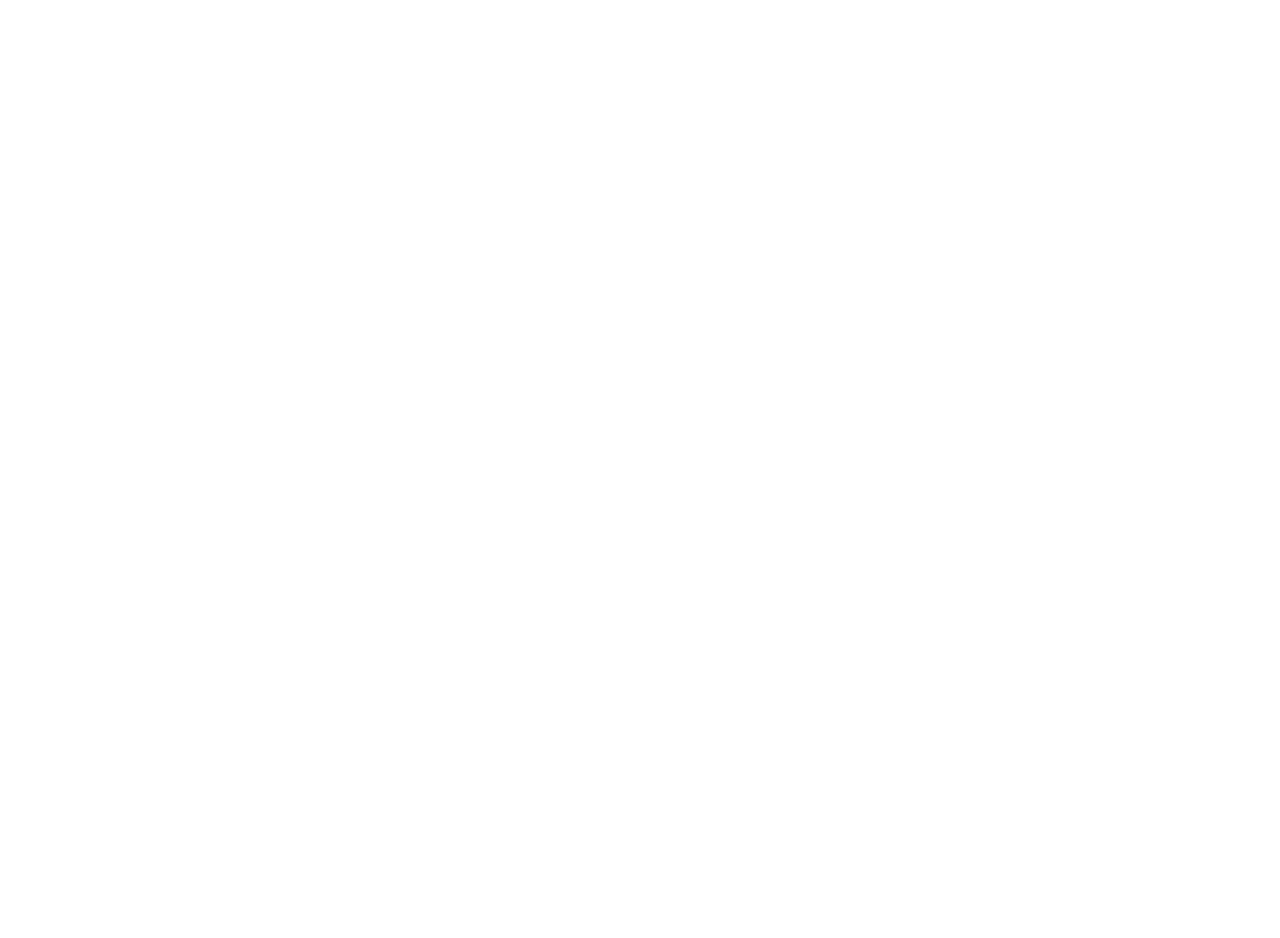
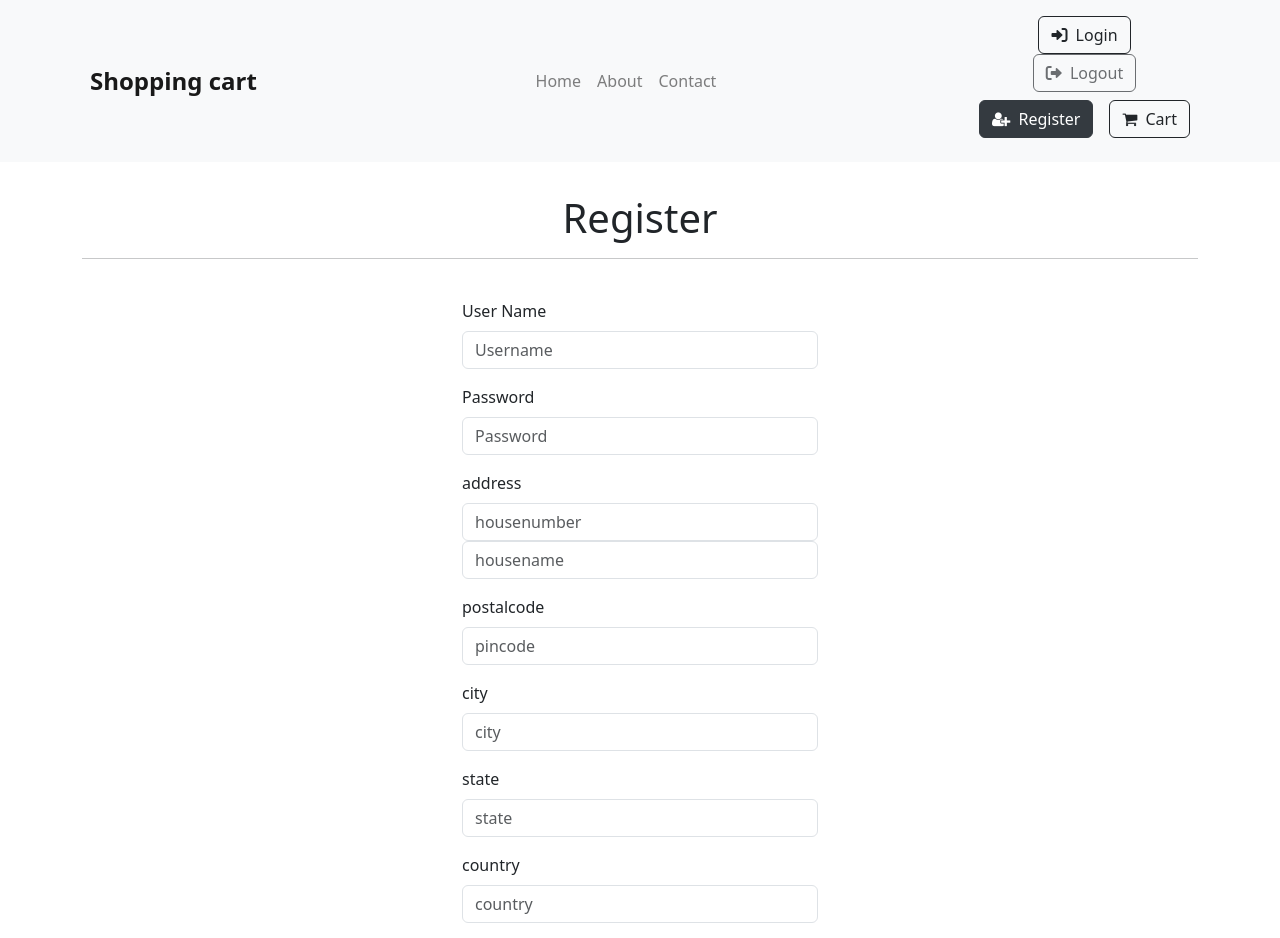
Before and after one commit to SerinaGeorge/shopping-cart-frontend, a React (Create React App) app: page /register in a window 1280 px wide. Before the commit this address had no page. Shown: the top 938 px of the page. Before the commit the page ends 800 px from the top, so only its background shows below. Built offline with nearby package versions, Linux system fonts and the light colour scheme.

Commit message:
productlisting

```diff
--- a/public/index.html
+++ b/public/index.html
@@ -15,7 +15,11 @@
       user's mobile device or desktop. See https://developers.google.com/web/fundamentals/web-app-manifest/
     -->
     <link rel="manifest" href="%PUBLIC_URL%/manifest.json" />
-    <link href="https://stackpath.bootstrapcdn.com/bootstrap/4.5.2/css/bootstrap.min.css" rel="stylesheet">
+    <link rel="stylesheet" href="https://cdn.jsdelivr.net/npm/bootstrap@4.0.0/dist/css/bootstrap.min.css"
+    integrity="sha384-Gn5384xqQ1aoWXA+058RXPxPg6fy4IWvTNh0E263XmFcJlSAwiGgFAW/dAiS6JXm" crossorigin="anonymous">
+  <link rel="stylesheet" href="https://cdnjs.cloudflare.com/ajax/libs/font-awesome/6.2.0/css/all.min.css"
+    integrity="sha512-xh6O/CkQoPOWDdYTDqeRdPCVd1SpvCA9XXcUnZS2FmJNp1coAFzvtCN9BmamE+4aHK8yyUHUSCcJHgXloTyT2A=="
+    crossorigin="anonymous" referrerpolicy="no-referrer" />
     <!--
       Notice the use of %PUBLIC_URL% in the tags above.
       It will be replaced with the URL of the `public` folder during the build.
@@ -43,9 +47,15 @@
 
     -->
   <!-- Bootstrap JS, Popper.js, and jQuery -->
-  <script src="https://code.jquery.com/jquery-3.5.1.slim.min.js"></script>
-  <script src="https://cdn.jsdelivr.net/npm/@popperjs/core@2.9.2/dist/umd/popper.min.js"></script>
-  <script src="https://stackpath.bootstrapcdn.com/bootstrap/4.5.2/js/bootstrap.min.js"></script>
+  <script src="https://code.jquery.com/jquery-3.2.1.slim.min.js"
+    integrity="sha384-KJ3o2DKtIkvYIK3UENzmM7KCkRr/rE9/Qpg6aAZGJwFDMVNA/GpGFF93hXpG5KkN"
+    crossorigin="anonymous"></script>
+  <script src="https://cdn.jsdelivr.net/npm/popper.js@1.12.9/dist/umd/popper.min.js"
+    integrity="sha384-ApNbgh9B+Y1QKtv3Rn7W3mgPxhU9K/ScQsAP7hUibX39j7fakFPskvXusvfa0b4Q"
+    crossorigin="anonymous"></script>
+  <script src="https://cdn.jsdelivr.net/npm/bootstrap@4.0.0/dist/js/bootstrap.min.js"
+    integrity="sha384-JZR6Spejh4U02d8jOt6vLEHfe/JQGiRRSQQxSfFWpi1MquVdAyjUar5+76PVCmYl"
+    crossorigin="anonymous"></script>
 
   </body>
 </html>
--- a/src/components/Navigation.jsx
+++ b/src/components/Navigation.jsx
@@ -1,6 +1,24 @@
-import React from "react";
+import React, {useState} from "react";
 import { NavLink } from "react-router-dom";
 export const Navigation = () => {
+
+
+  var logggedIn;
+  console.log(localStorage.getItem('token'));
+
+
+  if(localStorage.getItem('token') !== null)
+    {
+      logggedIn = true;
+      console.log('login state true');
+    }
+    else{
+      logggedIn = false;
+      console.log('login state false');
+    }
+
+    const [loginstate,setloginstate] = useState(logggedIn);
+    const [logoutstate,setlogoutstate] = useState(!logggedIn);
   return (
     <nav className="navbar navbar-expand-lg navbar-light bg-light py-3 sticky-top">
       <div className="container">
@@ -38,8 +56,11 @@ export const Navigation = () => {
             </li>
           </ul>
           <div className="buttons text-center">
-            <NavLink to="/login" className="btn btn-outline-dark m-2">
-              <i className="fa fa-sign-in-alt mr-1"></i> Login
+            <NavLink to="/login" className={`nav-link ${loginstate ? 'disabled' : ''}`}>
+            <button className="btn btn-outline-dark" disabled={loginstate}><i className="fa fa-sign-in-alt mr-1"></i> Login</button>
+            </NavLink>
+            <NavLink to="/login" className={`nav-link ${logoutstate ? 'disabled' : ''}`}>
+            <button className="btn btn-outline-dark" disabled={logoutstate}> <i className="fa fa-sign-out-alt mr-1"></i> Logout</button>
             </NavLink>
             <NavLink to="/register" className="btn btn-outline-dark m-2">
               <i className="fa fa-user-plus mr-1"></i> Register
--- a/src/index.js
+++ b/src/index.js
@@ -5,6 +5,8 @@ import '../node_modules/font-awesome/css/font-awesome.min.css';
 import '../node_modules/bootstrap/dist/css/bootstrap.min.css';
 import Home from './pages/Home.jsx';
 import  Login from './pages/Login.jsx';
+import  Register from './pages/Register.jsx';
+import  Productlisting from './pages/Productlisting.jsx';
 import reportWebVitals from './reportWebVitals';
 import { BrowserRouter, Routes, Route } from 'react-router-dom';
 const root = ReactDOM.createRoot(document.getElementById('root'));
@@ -14,6 +16,8 @@ root.render(
     <Routes>
       <Route path="/" element={<Home />} />
       <Route path="/login" element={<Login />} />
+      <Route path="/register" element={<Register />} />
+      <Route path="/productlisting" element={<Productlisting />} />
       {/* <Route path="/about" element={<AboutPage />} />
       <Route path="/contact" element={<ContactPage />} />
       <Route path="/cart" element={<Cart />} />
--- a/src/pages/Login.jsx
+++ b/src/pages/Login.jsx
@@ -3,8 +3,13 @@ import Navigation from "../components/Navigation";
 import { Link } from "react-router-dom";
 import React,{ useState } from "react";
 import axios from "axios";
+import { useNavigate } from 'react-router-dom';
 
  export function Login () {
+
+localStorage.clear();
+
+const navigate = useNavigate();
 
  const [userentrydata,setuserentrydata] = useState({
   username : "",
@@ -29,8 +34,11 @@ import axios from "axios";
 
     console.log (userData);
     axios.post("http://localhost:3000/user/login", userData).then((response) => {
-      console.log(response.status, response.data.token);
-    });
+      if ( response.status === 200 ){
+      localStorage.setItem('token',response.data.token);
+      console.log(localStorage);
+      navigate("/productlisting");
+    }});
 
   }
 
--- /dev/null
+++ b/src/pages/Productlisting.jsx
@@ -0,0 +1,70 @@
+import {React ,useEffect, useState} from "react";
+import Navigation from "../components/Navigation";
+import Footer from "../components/Footer";
+import axios from "axios";
+import { useNavigate } from 'react-router-dom';
+
+
+export function Productlisting() {
+
+    const navigate = useNavigate();
+
+
+    const [productdata,setproductdata] = useState([]);
+
+       const fetchdata = async() => {
+
+        const accessToken = localStorage.getItem('token');
+        console.log("Access Token -> ", accessToken)
+        if (accessToken) {
+  await axios.get("http://localhost:3000/product/products").then((response) => {
+    console.log(JSON.stringify(response.data));
+    const productresult = response.data;
+    setproductdata(productresult);
+  });
+}
+else{
+    let path = `/login`;
+        navigate(path);
+}
+}
+
+    useEffect(() => {
+        fetchdata();
+},[]);
+
+  return (
+    <>
+      <Navigation />
+      (<div className="container my-3 py-3">
+        <h1 className="text-center">Products</h1>
+        <hr />
+        <table id ="products" className="table table-striped table-bordered">
+            <tr>
+                <th>Product Name</th>
+                <th>Product Color</th>
+                <th>Product Height</th>
+                <th>Product Height Metric</th>
+                <th>Product Weight</th>
+                <th>Product Weight Metric</th>
+            </tr>
+            {productdata.map((val, key) => {
+                return (
+                    <tr key={key}>
+                        <td>{val.productName}</td>
+                        <td>{val.productColors}</td>
+                        <td>{val.productHeight}</td>
+                        <td>{val.productHeightMetrics}</td>
+                        <td>{val.productWeight}</td>
+                        <td>{val.productWeightMetrics}</td>
+
+                    </tr>
+                )
+            })}
+        </table>
+    </div>);
+      <Footer />
+    </>
+  );
+}
+export default Productlisting;
--- /dev/null
+++ b/src/pages/Register.jsx
@@ -0,0 +1,127 @@
+import React from "react";
+import Navigation from "../components/Navigation";
+import Footer from "../components/Footer";
+export function Register () {
+    return(
+        <>
+        <Navigation/>
+        <div className="container my-3 py-3">
+        <h1 className="text-center">Register</h1>
+        <hr />
+        <div class="row my-4 h-100">
+          <div className="col-md-4 col-lg-4 col-sm-8 mx-auto">
+            <form >
+              <div class="my-3">
+                <label for="display-4">User Name</label>
+                <input
+                  type="string"
+                  class="form-control"
+                  id="floatingInput"
+                  name= "username"
+                  placeholder="Username"
+
+                />
+              </div>
+              <div class="my-3">
+                <label for="floatingPassword display-4">Password</label>
+                <input
+                  type="password"
+                  class="form-control"
+                  id="floatingPassword"
+                  name= "password"
+
+                  placeholder="Password"
+                />
+              </div>
+              <div class="my-3">
+                <label for="floatinginput display-4">address</label>
+                <input
+                  type="string"
+                  class="form-control"
+                  id="floatinginput"
+                  name= "addresslineone"
+
+                  placeholder="housenumber"
+                />
+                  <input
+                  type="string"
+                  class="form-control"
+                  id="floatinginput"
+                  name= "addresslinetwo"
+
+                  placeholder="housename"
+                />
+              </div>
+              <div class="my-3">
+                <label for="display-4">postalcode</label>
+                <input
+                  type="string"
+                  class="form-control"
+                  id="floatingInput"
+                  name= "postalcode"
+                  placeholder="pincode"
+
+                />
+              </div>
+              <div class="my-3">
+                <label for="display-4">city</label>
+                <input
+                  type="string"
+                  class="form-control"
+                  id="floatingInput"
+                  name= "city"
+                  placeholder="city"
+
+                />
+              </div>
+              <div class="my-3">
+                <label for="display-4">state</label>
+                <input
+                  type="string"
+                  class="form-control"
+                  id="floatingInput"
+                  name= "state"
+                  placeholder="state"
+
+                />
+              </div>
+              <div class="my-3">
+                <label for="display-4">country</label>
+                <input
+                  type="string"
+                  class="form-control"
+                  id="floatingInput"
+                  name= "country"
+                  placeholder="country"
+
+                />
+              </div>
+              <div>
+      <label htmlFor="dropdown">Choose an option:</label>
+      <select id="dropdown" >
+        <option value="">Select...</option>
+        <option value="seller">seller</option>
+        <option value="customer">customer</option>
+
+      </select>
+
+    </div>
+
+
+
+              <div className="text-center">
+                <button class="my-2 mx-auto btn btn-dark" type="submit" >
+                  Register
+                </button>
+              </div>
+            </form>
+          </div>
+        </div>
+      </div>
+         <Footer/>
+        </>
+
+    );
+ };
+
+ export default Register;
```
